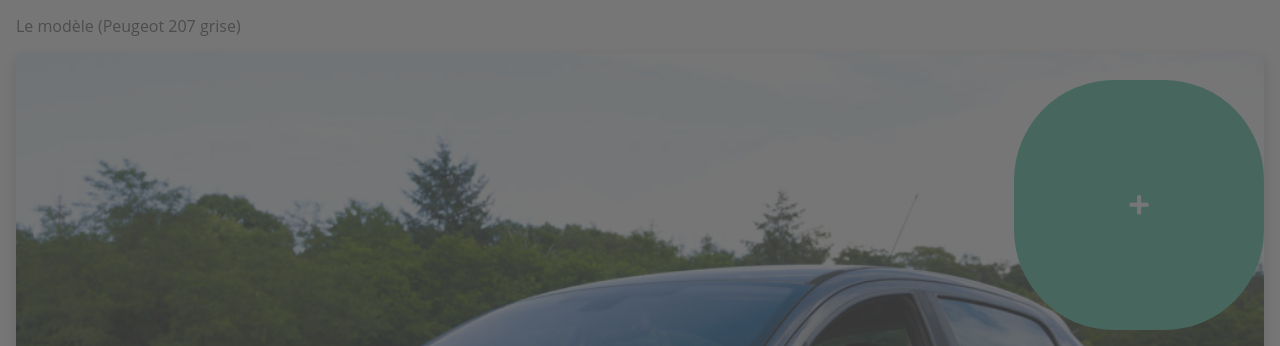
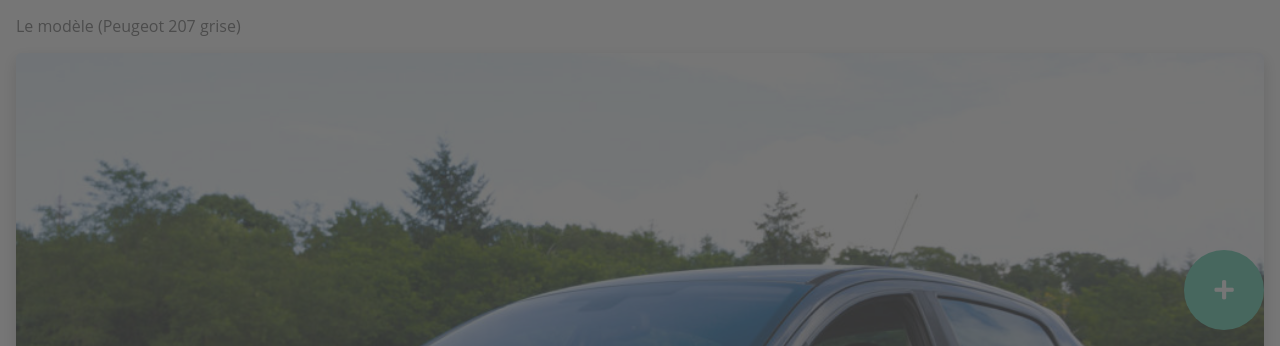
Before and after one commit to NicolasVaillant/travelCar, a plain HTML site: page index.html in a window 1280 px wide. Shown: the part 454-800 px from the top of the page. Drawn offline with nearby package versions, Linux system fonts and the light colour scheme.

```diff
--- a/css/main.scss
+++ b/css/main.scss
@@ -81,7 +81,7 @@
             transform: scale(1);
             transition: all .2s!important;
             cursor: pointer;
-            width: 100%;
+            width: fit-content;
             margin: 1em;
 
             &.child{
@@ -99,7 +99,8 @@
                 border-radius: 100px;
                 background: #44c4a0;
                 aspect-ratio: 1;
-                width: 20%;
+                width: 100%;
+                height: 5em;
                 transition: all .2s!important;
                 @include tn-flex-row;
 
```
Also changed, not shown: css/main.css, 1 other file.
